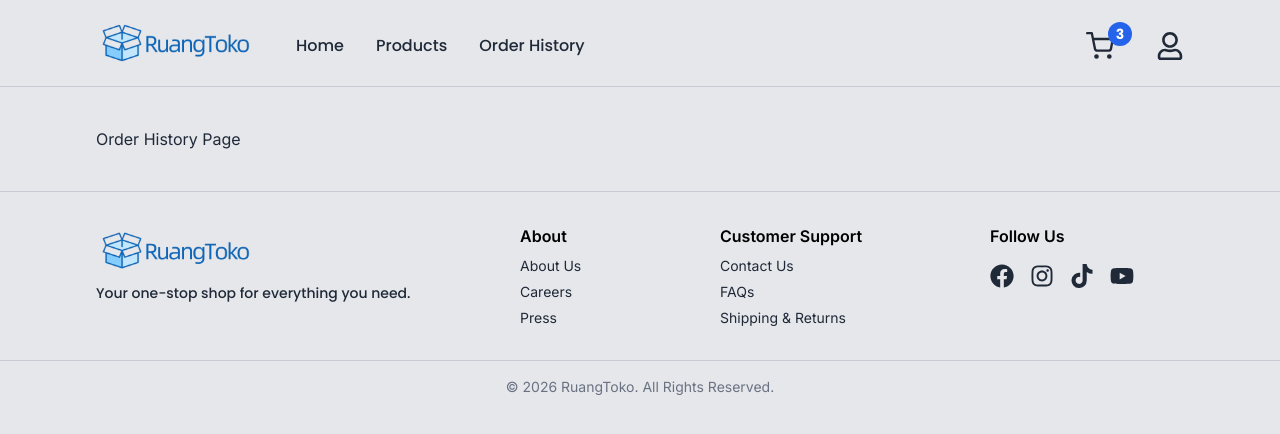
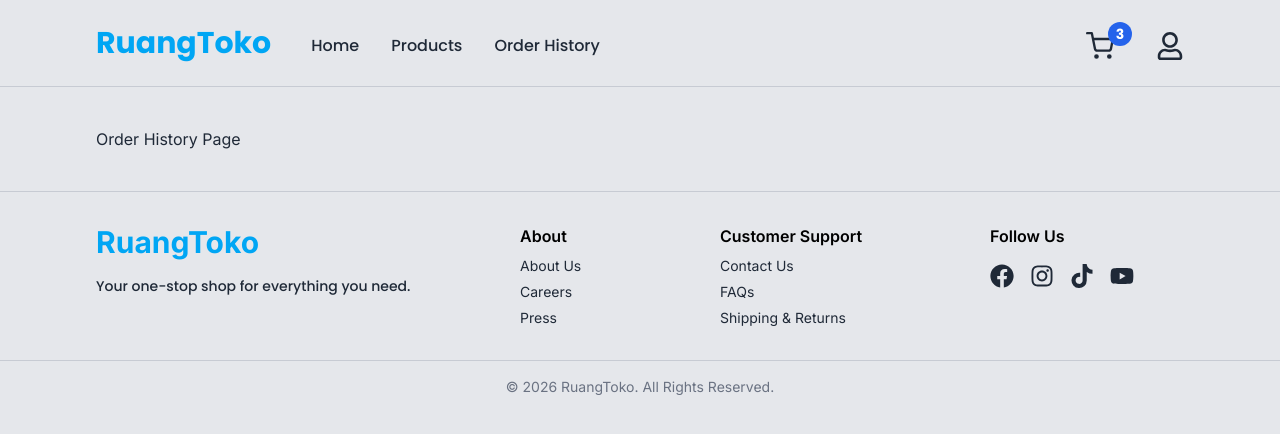
Before and after one commit to Abaljerind/ruangtoko, a React (Vite) app: page /order in a window 1280 px wide. Shown: the top 434 px of the page. Built offline with nearby package versions, Linux system fonts and the light colour scheme.

Commit message:
Change logo to text and delete logo img

```diff
--- a/src/components/Footer.tsx
+++ b/src/components/Footer.tsx
@@ -1,6 +1,6 @@
 import { FaFacebook, FaInstagram, FaTiktok, FaYoutube } from "react-icons/fa";
-import Logo from "../assets/logo-light-mode.png";
 import Copyrights from "./Copyrights";
+import { Link } from "react-router-dom";
 
 const Footer = () => {
   return (
@@ -9,15 +9,14 @@ const Footer = () => {
         {/* Left Side */}
         <div className="flex-column lg:basis-1/2 lg:flex-row lg:items-start lg:gap-4">
           {/* Logo & motto */}
-          <div className="space-y-1.5 lg:basis-3/4">
-            <img
-              src={Logo}
-              alt="RuangToko Logo"
-              width={160}
-              height={80}
-              className="mx-auto cursor-pointer lg:mx-0"
-            />
-            <p className="font-poppins text-sm font-medium">
+          <div className="lg:basis-3/4">
+            <Link
+              to={"/"}
+              className="cursor-pointer text-2xl font-bold text-sky-500 lg:text-3xl"
+            >
+              RuangToko
+            </Link>
+            <p className="font-poppins mt-4 text-sm font-medium">
               Your one-stop shop for everything you need.
             </p>
           </div>
--- a/src/components/NavBar.tsx
+++ b/src/components/NavBar.tsx
@@ -1,5 +1,4 @@
 import { FiShoppingCart } from "react-icons/fi";
-import Logo from "../assets/logo-light-mode.png";
 import programmer from "../assets/tired-programmer.svg";
 import { FaRegUser } from "react-icons/fa";
 import { Link } from "react-router-dom";
@@ -20,13 +19,12 @@ const NavBar = () => {
         <div className="flex items-center gap-10">
           {/* Logo */}
           <div>
-            <img
-              src={Logo}
-              alt="RuangToko Logo"
-              width={160}
-              height={80}
-              className="cursor-pointer"
-            />
+            <Link
+              to={"/"}
+              className="cursor-pointer text-2xl font-bold text-sky-500 lg:text-3xl"
+            >
+              RuangToko
+            </Link>
           </div>
           {/* ./ Logo */}
 
```
Also changed, not shown: src/assets/logo-light-mode.png (deleted).
